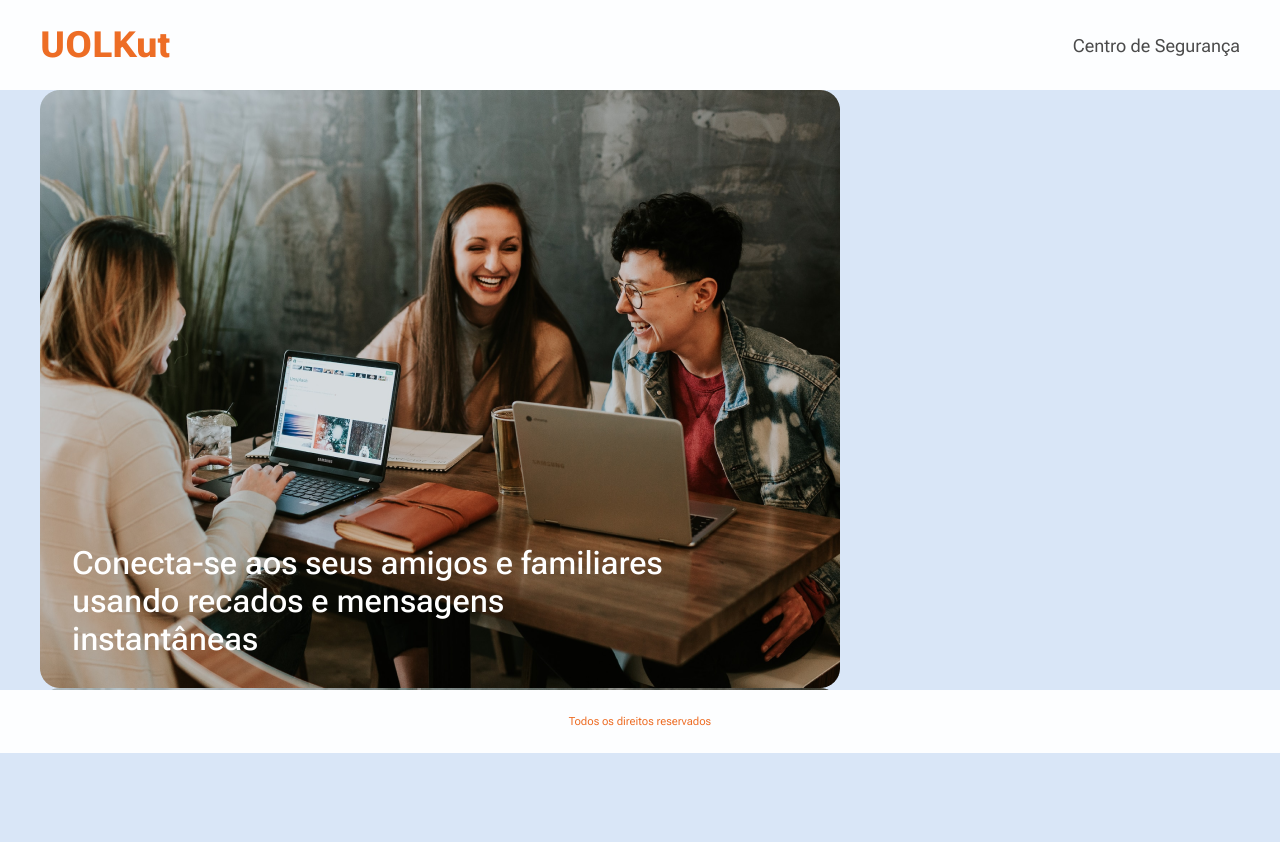
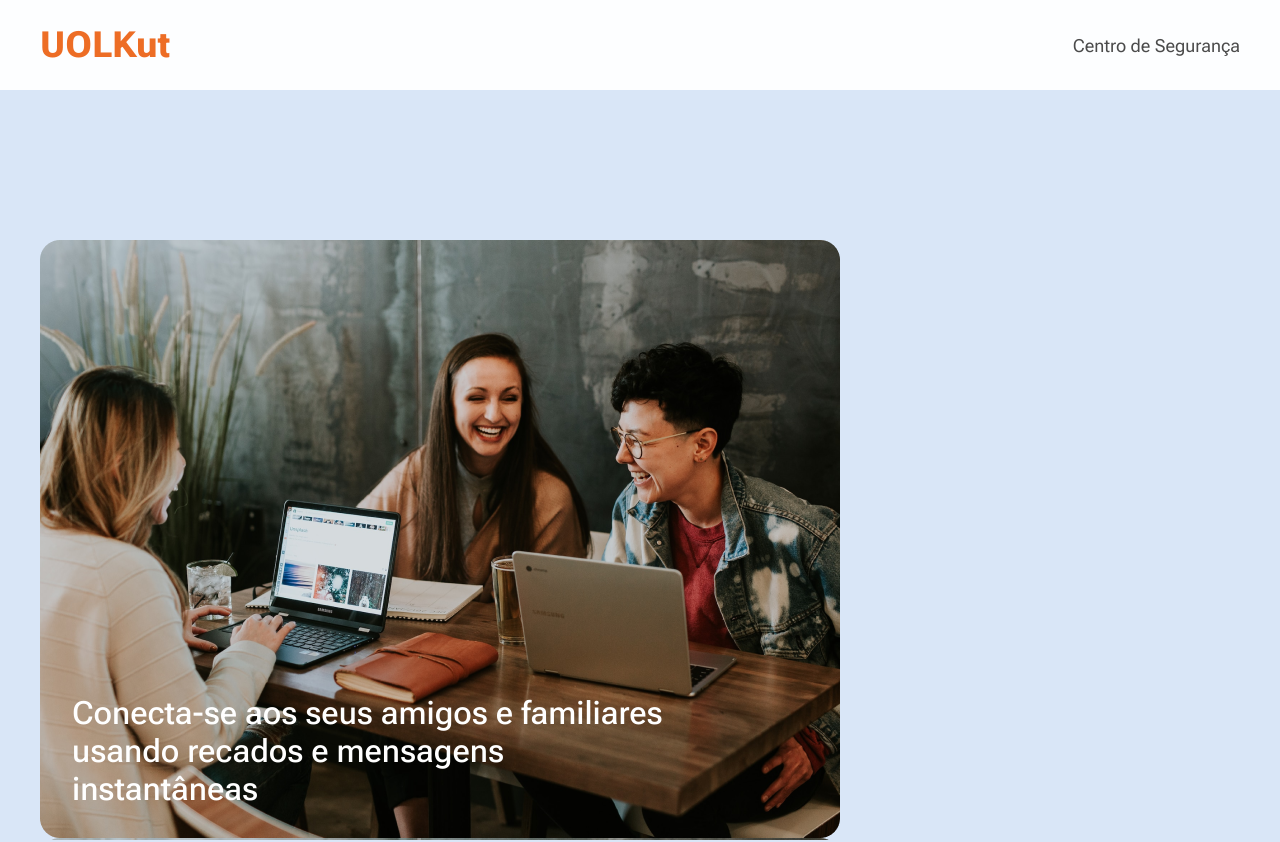
Before and after one commit to okumura-e/projeto-compass_uolkut, a React (Vite) app: page / in a window 1280 px wide. Shown: the top 842 px of the page. Before the commit the page ends 800 px from the top, so only its background shows below. Built offline with nearby package versions, Linux system fonts and the light colour scheme.

Commit message:
feat(FormPage): add styles

```diff
--- a/src/templates/FormPage/styles.ts
+++ b/src/templates/FormPage/styles.ts
@@ -5,7 +5,8 @@ export const Container = styled.main`
     display: flex;
     max-width: 1200px;
     margin: 0 auto;
-
+    padding-top: 15rem;
+    padding-bottom: 15rem;
 `
 export const LeftSection = styled.section`
     background-image: url(${formImage});
```
